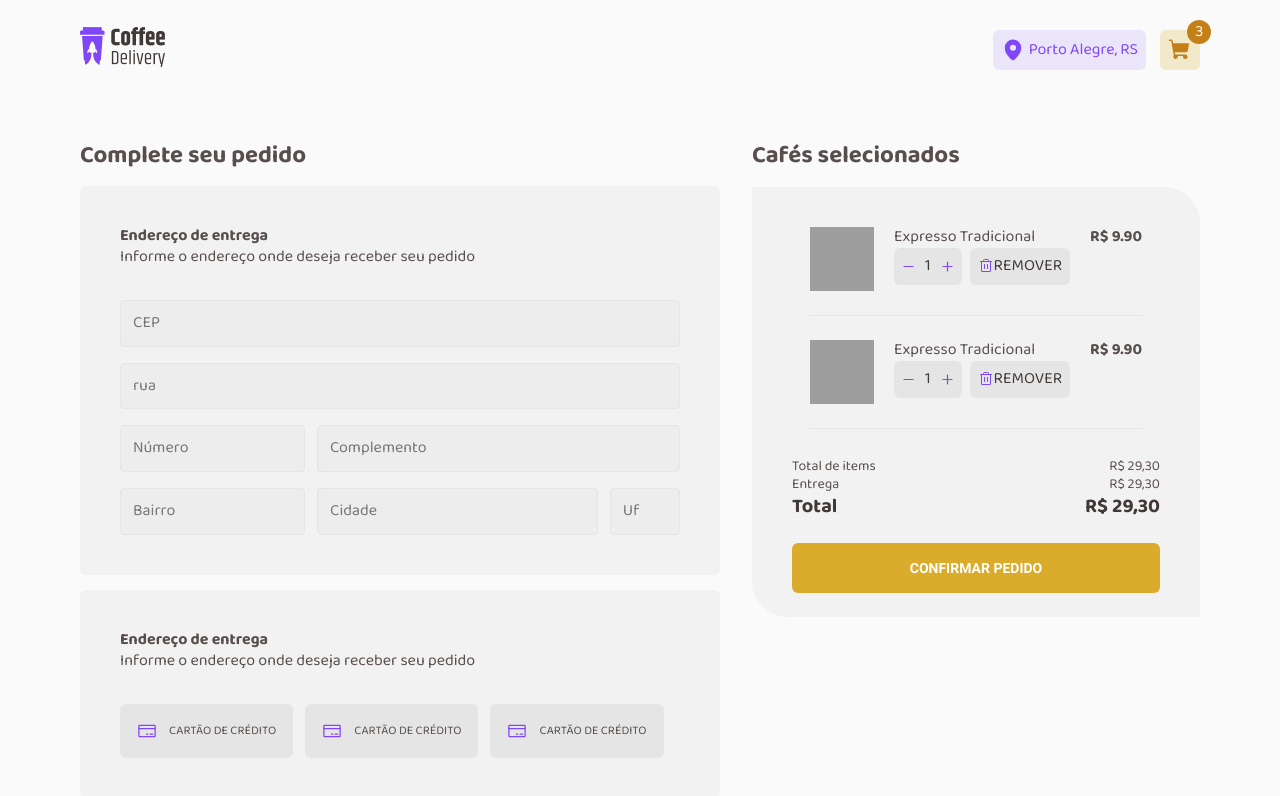
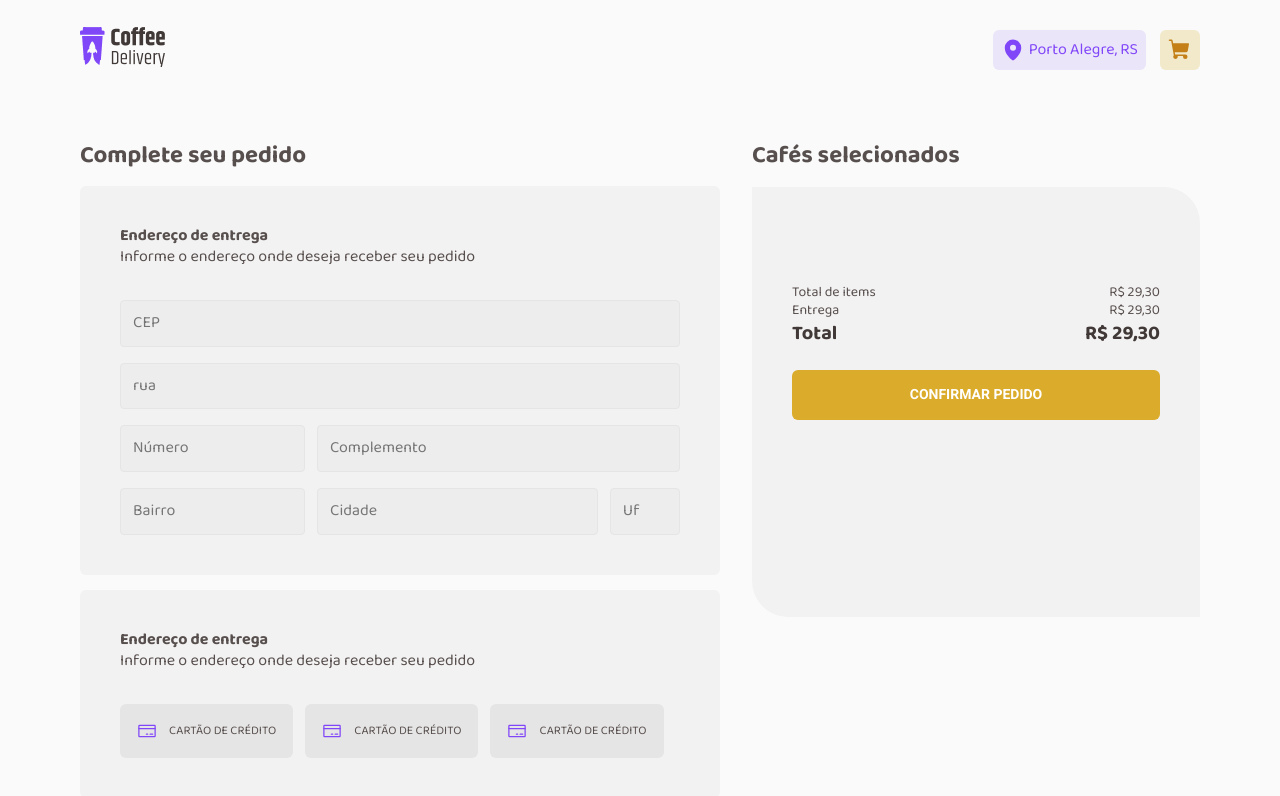
Before and after one commit to karendantas/coffee_delivery_reactjs, a React (Vite) app: page /cart in a window 1280 px wide. Shown: the top 796 px of the page. Built offline with nearby package versions, Linux system fonts and the light colour scheme; grey boxes are pictures that could not be loaded; the HTML template or start-up script is replaced by a standard one.

Commit message:
feat: create ProductContext for cart state

```diff
--- a/src/App.tsx
+++ b/src/App.tsx
@@ -5,6 +5,7 @@ import { ThemeProvider } from 'styled-components';
 import { DefaultTheme } from './styles/themes/default';
 
 import { Router } from './routes';
+import { ProductsContextProvider } from './contexts/ProductsContext';
 
 
 function App() {
@@ -13,7 +14,9 @@ function App() {
     <ThemeProvider theme={DefaultTheme} >
 
       <BrowserRouter>
-        <Router />
+        <ProductsContextProvider>
+          <Router />
+        </ProductsContextProvider>
       </BrowserRouter>
 
         <GlobalStyle />
--- a/src/components/card/index.tsx
+++ b/src/components/card/index.tsx
@@ -10,9 +10,11 @@ import { ProductType } from '../../pages/home';
 
 
 interface CardProps {
-    data: ProductType
+    data: ProductType,
+    addItemToCart: (data: ProductType) => void,
+    removeItemFromCart: (productIdToRemove: string) => void,
 }
-export function Card ({data}: CardProps){
+export function Card ({data, addItemToCart, removeItemFromCart}: CardProps){
     return (
         <CardContainer>
             <ProductContent>
@@ -33,9 +35,13 @@ export function Card ({data}: CardProps){
 
                 <div className = "add-to-cart" >
                     <div className = "counter" >
-                        <button> <Minus size={13} weight='bold'/> </button>
+                        <button onClick={() => removeItemFromCart(data.id)}>
+                            <Minus size={13} weight='bold'/>
+                        </button>
                             <span> 1 </span>
-                        <button> <Plus size={13} weight='bold'/> </button>
+                        <button onClick={() => addItemToCart(data)}>
+                            <Plus size={13} weight='bold'/>
+                        </button>
                     </div>
 
                     <div className="cart">
--- a/src/components/header/index.tsx
+++ b/src/components/header/index.tsx
@@ -11,6 +11,7 @@ interface HeaderProps {
     cartQuantity: number;
 }
 export function Header ({ cartQuantity =2 }:HeaderProps){
+
     return (
         <HeaderContainer>
             <a href="/"><img src={LogoImg} alt="Logo com o nome do site e um icone de copo de cafe roxo ao lado" /></a>
--- /dev/null
+++ b/src/contexts/ProductsContext.tsx
@@ -0,0 +1,54 @@
+import { createContext, ReactNode, useState } from "react"
+import { ProductType } from "../pages/home";
+
+
+interface ProductContextType {
+    cart: ProductType[],
+    addItemToCart: (data: ProductType) => void;
+    removeItemFromCart: (productIdToRemove: string) => void;
+}
+export const ProductContext = createContext({} as ProductContextType );
+
+
+interface ProductsContentProvider {
+    children: ReactNode
+}
+export function ProductsContextProvider ({ children }: ProductsContentProvider){
+
+    const [cart, setCart] = useState<ProductType[]>([]);
+
+    function addItemToCart(data: ProductType){
+        const newCartProduct: ProductType = {
+            id: data.id,
+            description: data.description,
+            image: data.image,
+            price: data.price,
+            tags: data.tags,
+            title: data.title
+        }
+
+        setCart([...cart, newCartProduct]);
+    }
+
+    console.log(cart);
+
+    function removeItemFromCart(productIdToRemove: string){
+        const updatedCart= cart.filter((product) => {
+            if (product.id != productIdToRemove) {
+                return product;
+            }
+        }) as ProductType[];
+
+        setCart(updatedCart);
+    }
+
+    return (
+        <ProductContext.Provider value={ {
+            cart,
+            addItemToCart,
+            removeItemFromCart
+        } }>
+            {children}
+        </ProductContext.Provider>
+    )
+}
--- a/src/layout/defaultLayout.tsx
+++ b/src/layout/defaultLayout.tsx
@@ -1,12 +1,16 @@
 import { Outlet } from "react-router-dom";
 import { Header } from "../components/header";
 import { LayoutContainer } from "./styles";
+import { useContext } from "react";
+import { ProductContext } from "../contexts/ProductsContext";
 
 
 export function DefaultLayout(){
+    const { cart } =  useContext(ProductContext);
+
     return (
         <LayoutContainer>
-            <Header cartQuantity={3}/>
+            <Header cartQuantity={cart.length}/>
             <Outlet />
         </LayoutContainer>
     )
--- a/src/pages/cart/index.tsx
+++ b/src/pages/cart/index.tsx
@@ -13,6 +13,8 @@ import { AddressFormContainer,
 import { FormProvider, useForm } from 'react-hook-form';
 import { zodResolver } from '@hookform/resolvers/zod'
 import * as z from 'zod';
+import { useContext } from 'react';
+import { ProductContext } from '../../contexts/ProductsContext';
 
 const createNewOrderSchema = z.object({
     zipcode: z.string().min(1, 'Informe seu cep'),
@@ -28,6 +30,7 @@ const createNewOrderSchema = z.object({
 export type createNewOrderData = z.infer<typeof createNewOrderSchema>
 
 export function Cart(){
+    const { cart } = useContext(ProductContext);
 
     const newCartForm = useForm<createNewOrderData>({
         resolver: zodResolver(createNewOrderSchema)
@@ -41,6 +44,7 @@ export function Cart(){
     }
 
     return (
+
 
         <CartContainer>
             <form onSubmit={handleSubmit(handleCreateNewOrder)}>
@@ -72,10 +76,13 @@ export function Cart(){
                         <h2>Cafés selecionados </h2>
                         <ProductCart>
                             <ProductsInCartContainer>
+                                {
+                                    cart.map ( (product) => {
+                                        return (
                                             <Item>
-                                    <img src="src/assets/products/expresso.png" alt="" />
+                                            <img src= {product.image} alt="" />
                                                 <div>
-                                        <span>Expresso Tradicional</span>
+                                                    <span>{product.title}</span>
                                                     <div className = "add-to-cart">
                                                         <div className = "content">
                                                             <button type='button'> <Minus size={13} weight='bold'/> </button>
@@ -89,27 +96,12 @@ export function Cart(){
                                                     </div>
                                                 </div>
 
-                                    <strong>R$ 9.90</strong>
+                                            <strong>R$ {product.price}</strong>
                                             </Item>
-                                <Item>
-                                    <img src="src/assets/products/expresso.png" alt="" />
-                                    <div>
-                                        <span>Expresso Tradicional</span>
-                                        <div className = "add-to-cart">
-                                            <div className = "content">
-                                                <button> <Minus size={13} weight='bold'/> </button>
-                                                    <span> 1 </span>
-                                                <button> <Plus size={13} weight='bold'/> </button>
-                                            </div>
+                                        )
+                                    })
+                                }
 
-                                            <div className="content">
-                                                <button> <Trash /> <span>REMOVER</span> </button>
-                                            </div>
-                                        </div>
-                                    </div>
-
-                                    <strong>R$ 9.90</strong>
-                                </Item>
 
                            </ProductsInCartContainer>
 
--- a/src/pages/home/index.tsx
+++ b/src/pages/home/index.tsx
@@ -15,6 +15,8 @@ import { Card } from '../../components/card';
 const HomeImg = 'HomeImage.png';
 
 import {coffees} from '../../../data.json';
+import { useContext } from 'react';
+import { ProductContext } from '../../contexts/ProductsContext';
 
 export type ProductType = {
     id: string,
@@ -26,7 +28,14 @@ export type ProductType = {
 }
 
 export function Home(){
+    const { addItemToCart, removeItemFromCart } = useContext(ProductContext);
 
+    function handleAddItemToCart(data: ProductType){
+        addItemToCart(data);
+    }
+    function handleRemoveItemFromCart(productIdToRemove: string){
+        removeItemFromCart(productIdToRemove);
+    }
 
     return (
        <HomeContainer>
@@ -90,7 +99,8 @@ export function Home(){
                         <Card
                             key = {coffee.id}
                             data={coffee}
-
+                            addItemToCart={ () => handleAddItemToCart(coffee)}
+                            removeItemFromCart={ ()=>  handleRemoveItemFromCart(coffee.id)}
                         />
                     )
                 })}
--- a/src/pages/home/styles.ts
+++ b/src/pages/home/styles.ts
@@ -2,10 +2,12 @@ import styled from 'styled-components';
 
 export const HomeContainer = styled.div`
     width: 100%;
+    max-width: 1120px;
     height: 100vh;
 
-    display: flex;
-    flex-direction: column;
+    margin: 0 auto;
+
+
 
 `;
 export const IntroContainer = styled.div`
@@ -80,15 +82,14 @@ export const CircleItem = styled.div<CicleItemProps>`
 /*Products styles */
 
 export const ProductsContainer = styled.div`
+    width: 100%;
     display: flex;
     flex-direction: column;
     gap:3.375rem;
-
-    padding: 2rem 3rem;
 `;
 export const ProductsContent = styled.div`
     display: flex;
-    justify-content: space-between;
+    justify-content: flex-start;
     align-items: center;
     gap: 2rem;
     flex-wrap: wrap;
```
Lines whose indentation alone changed are shown as unchanged.
